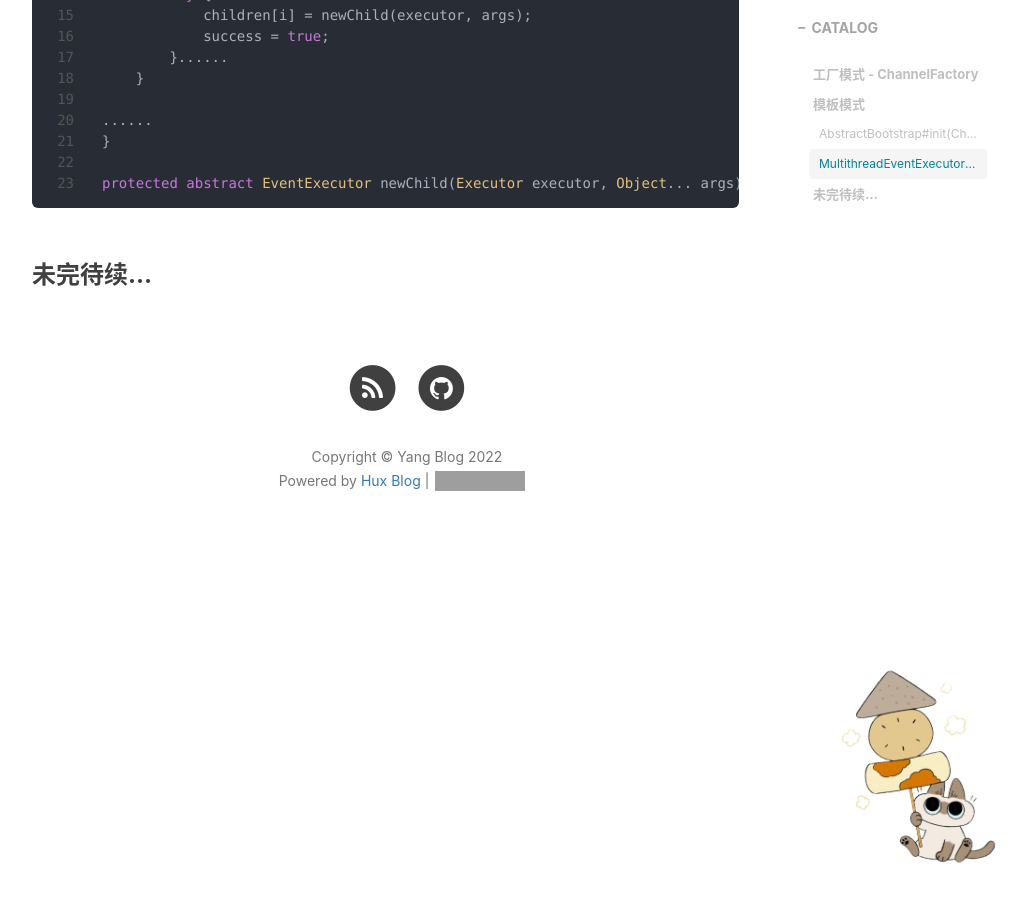
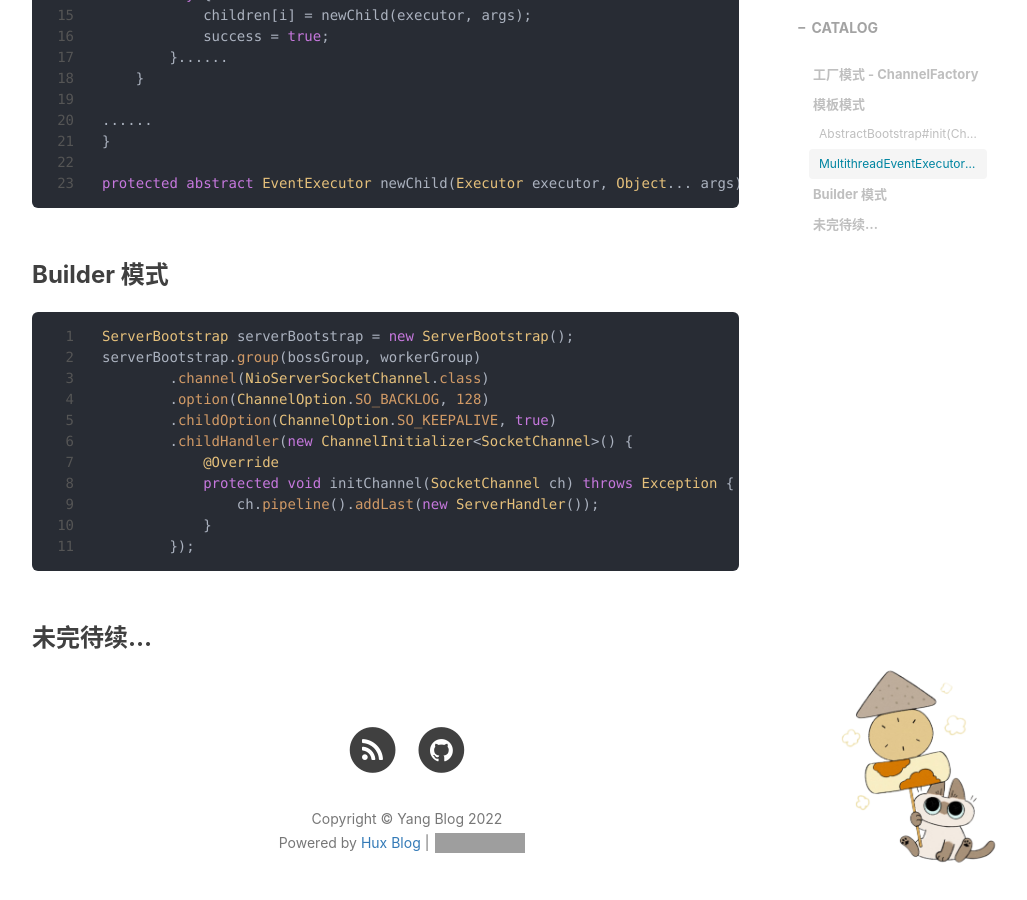
Before and after one commit to tablesheep233/tablesheep233.github.io, a Jekyll site: the page built from notes/netty/Netty 设计模式.md, in a window 1280 px wide and 900 px high, scrolled down 2636 px. Shown: the whole window, without its empty margins (233-1260 px from the left). Built offline with Jekyll 4.4.1, drawn with Linux system fonts in a browser that asks for light colours; nearby versions of some CDN libraries; comment, search, counter and statistics services are not loaded; grey boxes are pictures that could not be loaded.

Commit message:
[note] Netty 设计模式

````diff
--- a/notes/netty/Netty 设计模式.md
+++ b/notes/netty/Netty 设计模式.md
@@ -122,6 +122,22 @@ protected abstract EventExecutor newChild(Executor executor, Object... args) thr
 
 
 
+### Builder 模式
+
+```java
+ServerBootstrap serverBootstrap = new ServerBootstrap();
+serverBootstrap.group(bossGroup, workerGroup)
+        .channel(NioServerSocketChannel.class)
+        .option(ChannelOption.SO_BACKLOG, 128)
+        .childOption(ChannelOption.SO_KEEPALIVE, true)
+        .childHandler(new ChannelInitializer<SocketChannel>() {
+            @Override
+            protected void initChannel(SocketChannel ch) throws Exception {
+                ch.pipeline().addLast(new ServerHandler());
+            }
+        });
+```
+
 
 
 ### 未完待续...
````
